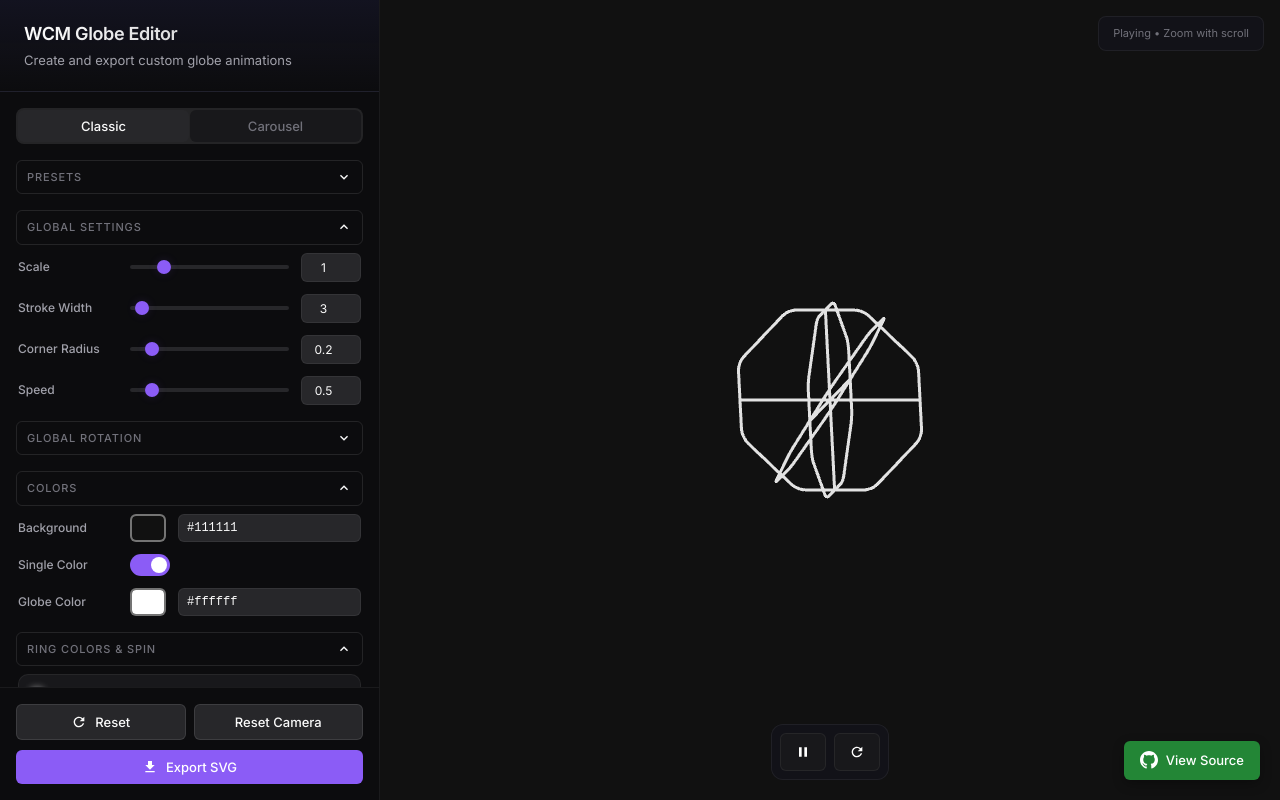
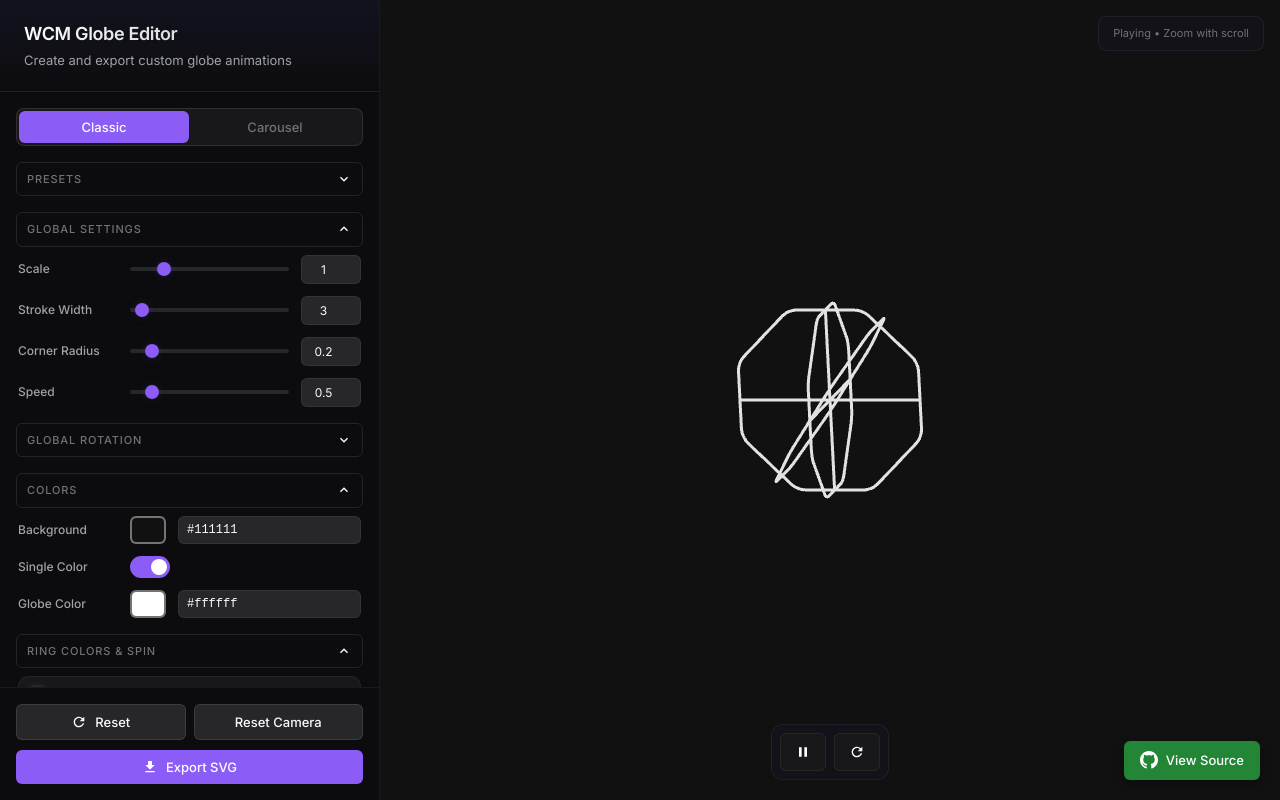
Before and after one commit to fieldsofland/wcm-globe-editor, a React (Vite) app: page / in a window 1280 px wide. Built offline with nearby package versions, Linux system fonts and the light colour scheme.

Commit message:
Fix toggle button states - active is now clearly highlighted

```diff
--- a/src/App.css
+++ b/src/App.css
@@ -68,7 +68,8 @@
     display: flex;
     gap: 1px;
     padding: 2px;
-    background: var(--border-color);
+    background: var(--bg-card);
+    border: 1px solid var(--border-color);
     border-radius: 8px;
     margin-bottom: 16px;
 }
@@ -76,7 +77,7 @@
 .mode-btn {
     flex: 1;
     padding: 8px 14px;
-    background: var(--bg-card);
+    background: transparent;
     border: none;
     border-radius: 6px;
     color: var(--text-muted);
@@ -87,14 +88,13 @@
     transition: all 0.15s ease;
 }
 
-.mode-btn:hover {
-    color: var(--text-primary);
+.mode-btn:hover:not(.active) {
+    color: var(--text-secondary);
 }
 
 .mode-btn.active {
-    background: var(--bg-input);
-    color: var(--text-primary);
-    box-shadow: none;
+    background: var(--accent-primary);
+    color: white;
 }
 
 /* ========================================
```
